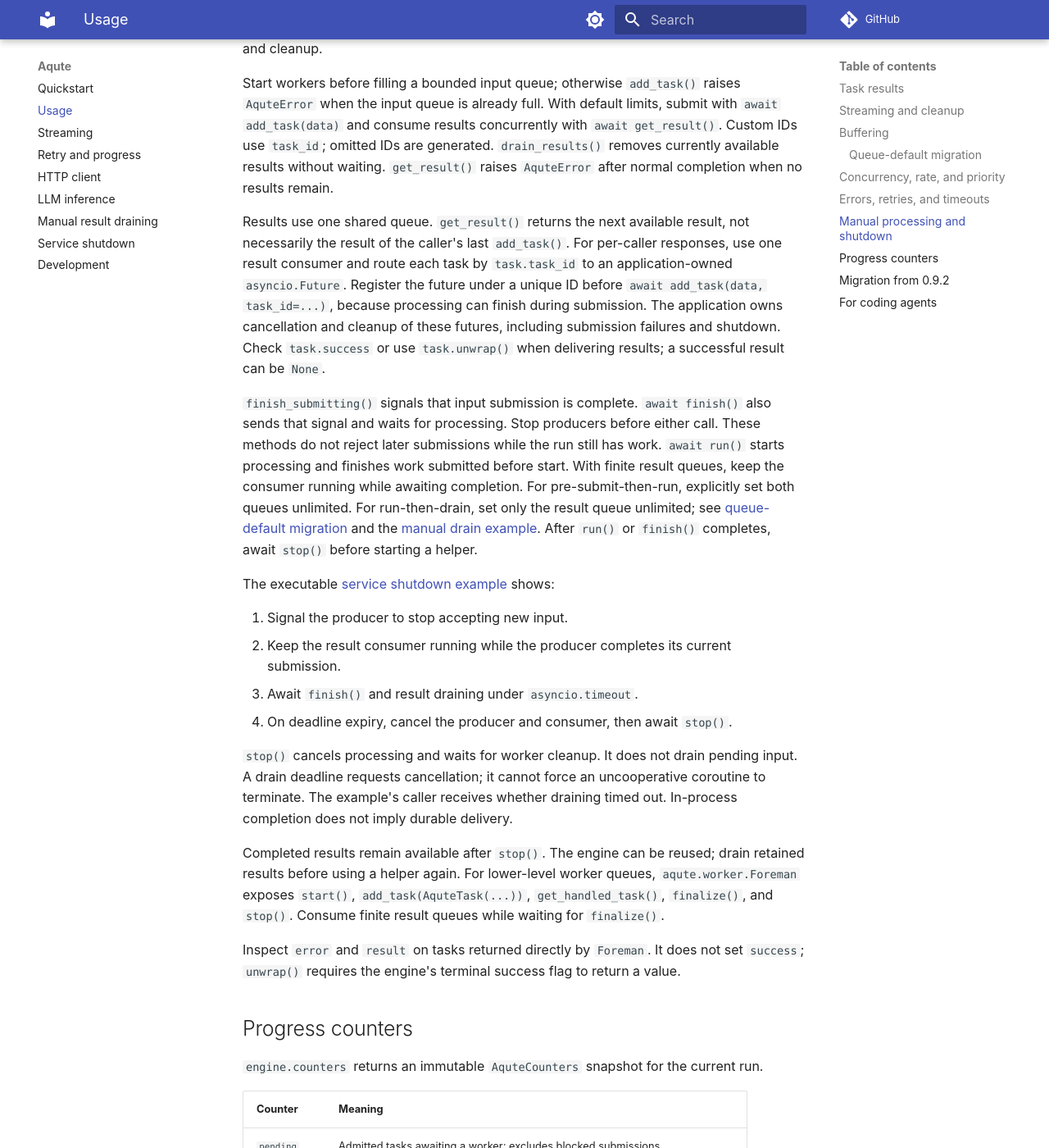
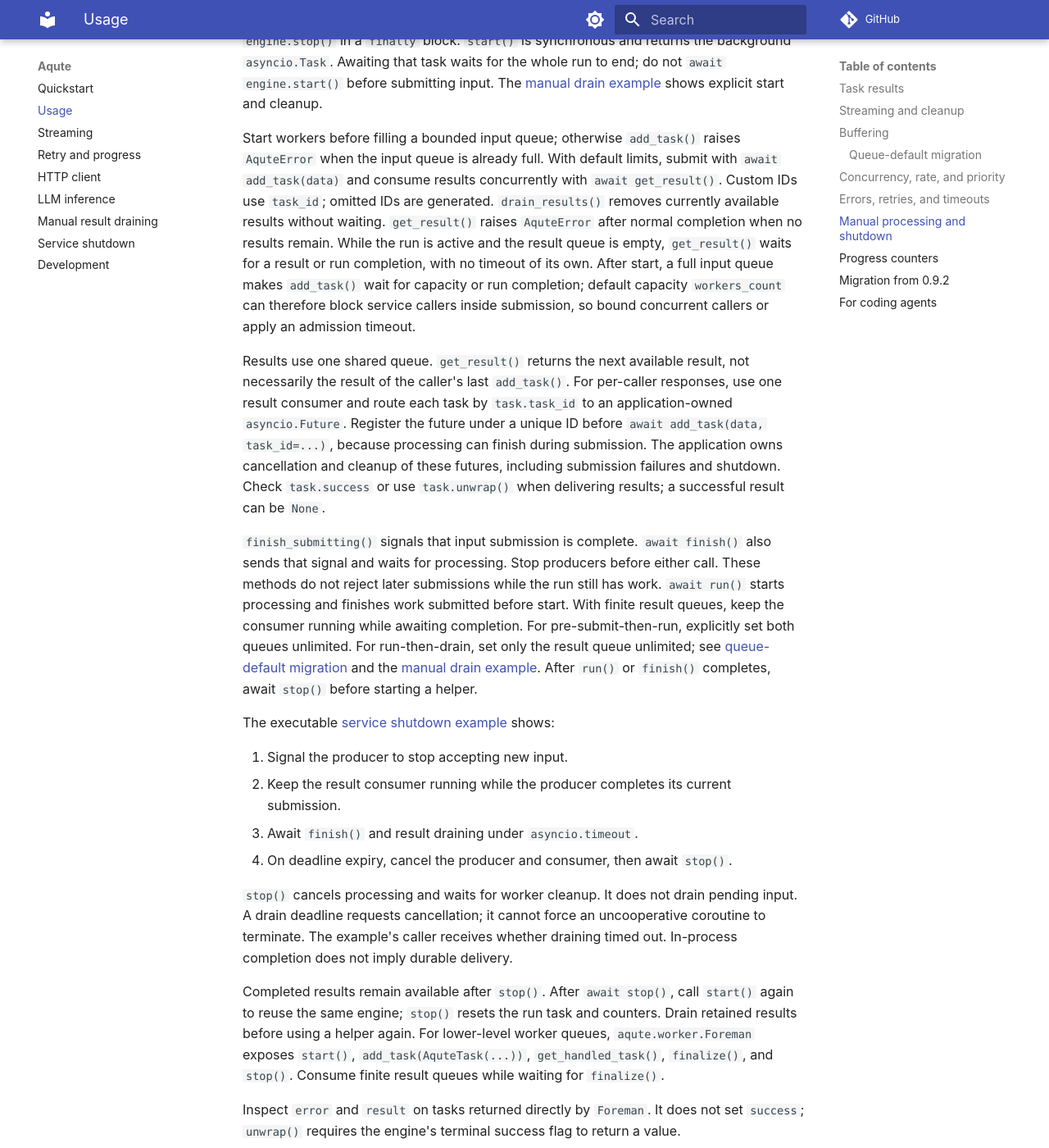
Before and after one commit to insomnes/aqute, an MkDocs documentation site: the page built from docs/usage.md, in a window 1280 px wide and 1400 px high, scrolled down 6294 px. Shown: the whole window at 82% size. Built offline with MkDocs 1.6.1 and Material for MkDocs 9.7.7, drawn with Linux system fonts in a browser that asks for light colours; comment, search, counter and statistics services are not loaded; some of the changed text lies outside the part shown.

Commit message:
docs: explain service admission and retry pause placement

````diff
--- a/docs/usage.md
+++ b/docs/usage.md
@@ -145,7 +145,8 @@ limiter = SlidingRateLimiter(max_rate=5, time_period=0.2)
 ```
 
 The sliding limiter can grant all five permits together. A token bucket with
-`allow_burst=False` instead spaces grants by `time_period / max_rate` seconds.
+`allow_burst=False` (the default) instead spaces grants by
+`time_period / max_rate` seconds.
 These limits apply to limiter grants; a pause wrapper can delay handler starts
 after a grant, as described below.
 
@@ -156,9 +157,12 @@ from aqute.ratelimiter import PausableRateLimiter, TokenBucketRateLimiter
 
 limiter = PausableRateLimiter(TokenBucketRateLimiter(max_rate=10))
 engine = Aqute(handle, workers_count=4, rate_limiter=limiter)
-# Application code can call this after a throttle response:
+# Inside handle(), before raising a retryable throttle error:
 limiter.pause_for(2.0)
 ```
+
+Call `pause_for()` in the handler before raising the retryable throttle error;
+the result consumer receives only terminal outcomes and cannot pause earlier retries.
 
 `pause_for(seconds)` extends the pause from `time.monotonic()` now.
 `pause_until(deadline)` takes an absolute deadline from that same clock.
@@ -279,6 +283,11 @@ Start workers before filling a bounded input queue; otherwise `add_task()` raise
 `await add_task(data)` and consume results concurrently with `await get_result()`.
 Custom IDs use `task_id`; omitted IDs are generated. `drain_results()` removes currently available results without waiting.
 `get_result()` raises `AquteError` after normal completion when no results remain.
+While the run is active and the result queue is empty, `get_result()` waits for
+a result or run completion, with no timeout of its own.
+After start, a full input queue makes `add_task()` wait for capacity or run
+completion; default capacity `workers_count` can therefore block service callers
+inside submission, so bound concurrent callers or apply an admission timeout.
 
 Results use one shared queue. `get_result()` returns the next available result,
 not necessarily the result of the caller's last `add_task()`. For per-caller
@@ -311,8 +320,9 @@ input. A drain deadline requests cancellation; it cannot force an uncooperative
 coroutine to terminate. The example's caller receives whether draining timed out.
 In-process completion does not imply durable delivery.
 
-Completed results remain available after `stop()`. The engine can be reused; drain
-retained results before using a helper again. For lower-level worker queues,
+Completed results remain available after `stop()`. After `await stop()`, call
+`start()` again to reuse the same engine; `stop()` resets the run task and counters.
+Drain retained results before using a helper again. For lower-level worker queues,
 `aqute.worker.Foreman` exposes `start()`, `add_task(AquteTask(...))`,
 `get_handled_task()`, `finalize()`, and `stop()`. Consume finite result queues while
 waiting for `finalize()`.
````
